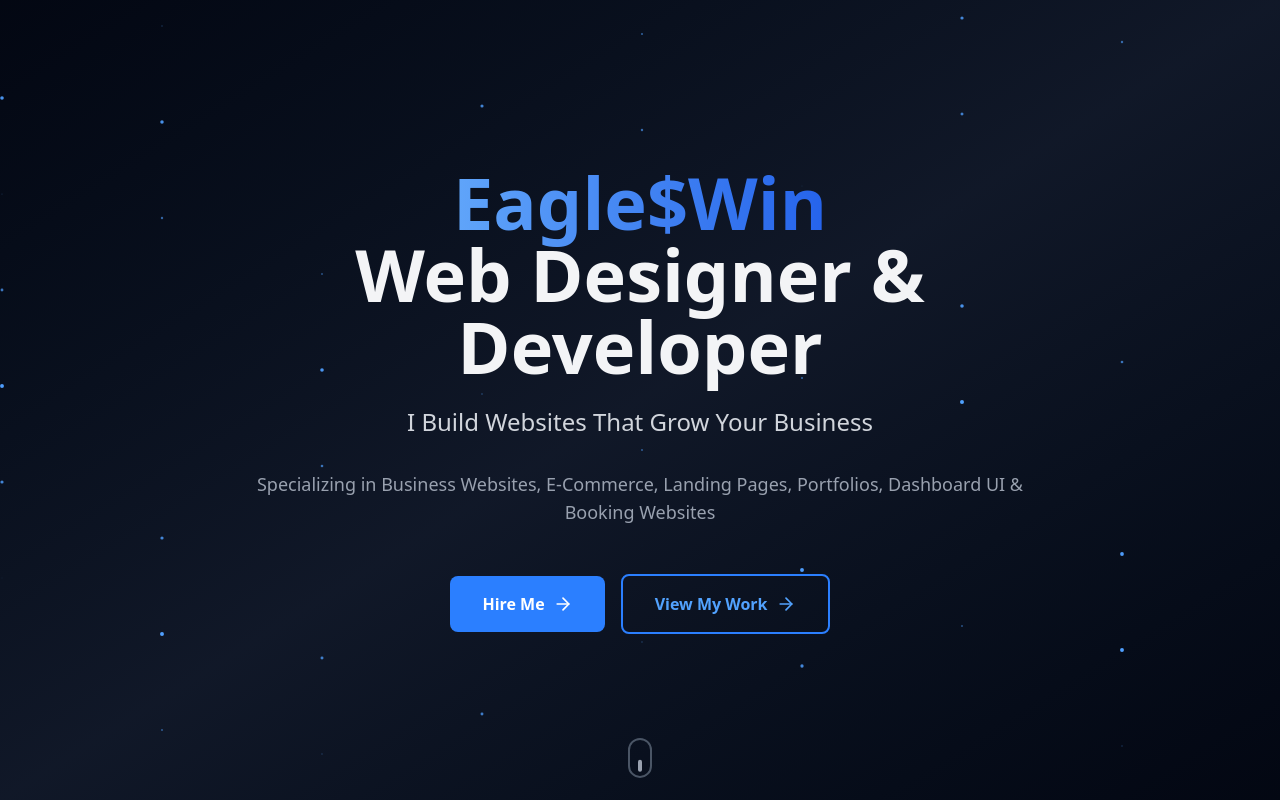
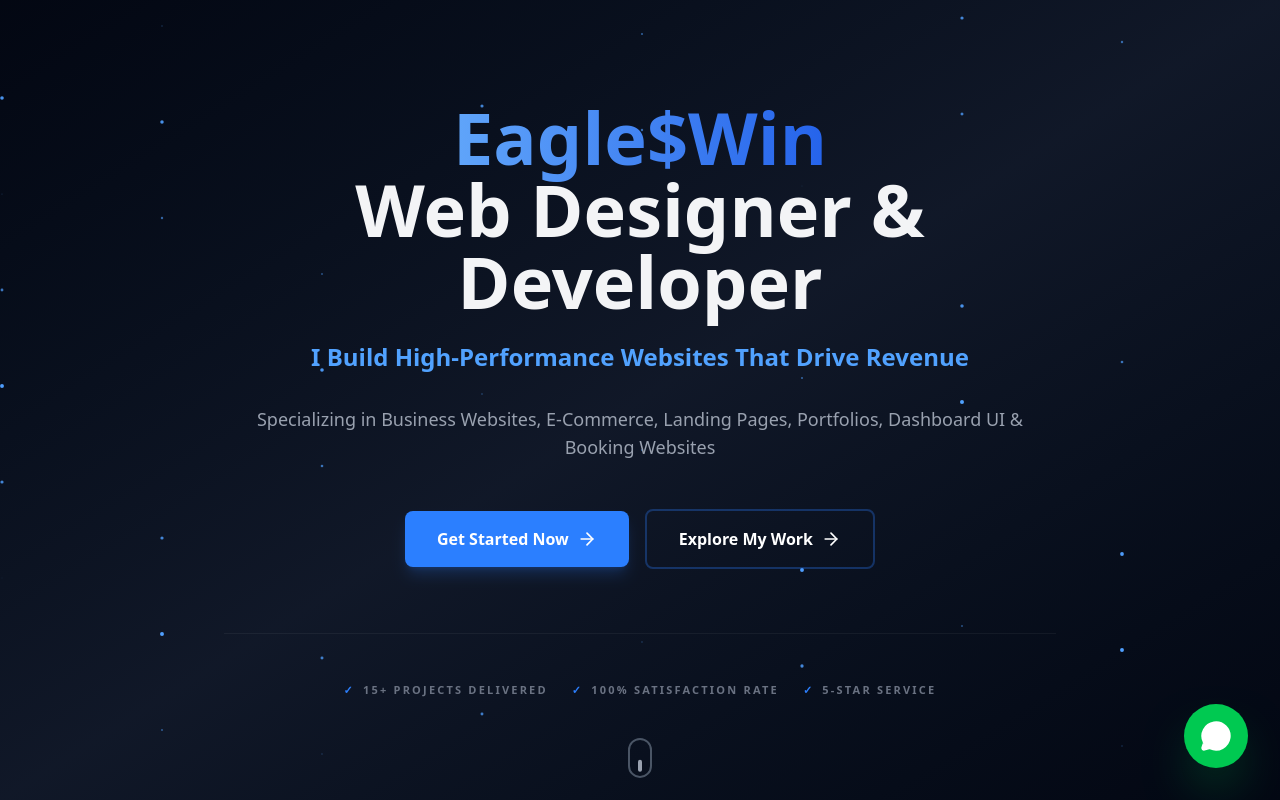
Before and after one commit to prawinreddi/eagleswin-portfolio, a Next.js app: page / in a window 1280 px wide. Shown: the top 800 px of the page. Built offline with nearby package versions, Linux system fonts and the light colour scheme.

Commit message:
High-Conversion Optimization: Trust signals, ROI-focused copy, and Floating WhatsApp CTA

```diff
--- /dev/null
+++ b/src/app/components/FloatingWhatsapp.tsx
@@ -0,0 +1,29 @@
+'use client';
+
+import { motion } from 'framer-motion';
+import { MessageCircle } from 'lucide-react';
+
+const FloatingWhatsapp = () => {
+  return (
+    <motion.a
+      href="https://wa.me/917075457159"
+      target="_blank"
+      rel="noopener noreferrer"
+      initial={{ scale: 0, opacity: 0 }}
+      animate={{ scale: 1, opacity: 1 }}
+      whileHover={{ scale: 1.1 }}
+      whileTap={{ scale: 0.9 }}
+      className="fixed bottom-8 right-8 z-[100] w-16 h-16 bg-green-500 rounded-full flex items-center justify-center text-white shadow-2xl shadow-green-500/40 cursor-pointer group"
+    >
+      <div className="absolute inset-0 bg-green-500 rounded-full animate-ping opacity-20 group-hover:hidden" />
+      <MessageCircle className="w-8 h-8 fill-white" />
+
+      {/* Tooltip */}
+      <div className="absolute right-20 bg-white text-black px-4 py-2 rounded-lg text-sm font-bold opacity-0 group-hover:opacity-100 transition-all pointer-events-none whitespace-nowrap shadow-xl">
+        Chat with me! 🚀
+      </div>
+    </motion.a>
+  );
+};
+
+export default FloatingWhatsapp;
--- a/src/app/components/Hero.tsx
+++ b/src/app/components/Hero.tsx
@@ -80,9 +80,9 @@ const Hero = () => {
             initial={{ opacity: 0, y: 20 }}
             animate={{ opacity: 1, y: 0 }}
             transition={{ duration: 0.8, delay: 0.2 }}
-            className="text-xl sm:text-2xl text-gray-300 mb-8 font-medium"
+            className="text-xl sm:text-2xl text-blue-400 mb-8 font-bold"
           >
-            I Build Websites That Grow Your Business
+            I Build High-Performance Websites That Drive Revenue
           </motion.p>
 
           <motion.p
@@ -98,7 +98,7 @@ const Hero = () => {
             initial={{ opacity: 0, y: 20 }}
             animate={{ opacity: 1, y: 0 }}
             transition={{ duration: 0.8, delay: 0.6 }}
-            className="flex flex-col sm:flex-row gap-4 justify-center items-center"
+            className="flex flex-col sm:flex-row gap-4 justify-center items-center mb-16"
           >
             <motion.button
               whileHover={{ scale: 1.05 }}
@@ -109,9 +109,9 @@ const Hero = () => {
                   contactSection.scrollIntoView({ behavior: 'smooth' });
                 }
               }}
-              className="px-8 py-4 bg-blue-500 text-white font-semibold rounded-lg hover:bg-blue-600 transition-colors flex items-center gap-2 w-full sm:w-auto justify-center cursor-pointer"
+              className="px-8 py-4 bg-blue-500 text-white font-bold rounded-lg hover:bg-blue-600 transition-colors flex items-center gap-2 w-full sm:w-auto justify-center cursor-pointer shadow-lg shadow-blue-500/20"
             >
-              Hire Me
+              Get Started Now
               <ArrowRight className="w-5 h-5" />
             </motion.button>
 
@@ -124,11 +124,29 @@ const Hero = () => {
                   projectsSection.scrollIntoView({ behavior: 'smooth' });
                 }
               }}
-              className="px-8 py-4 border-2 border-blue-500 text-blue-400 font-semibold rounded-lg hover:bg-blue-500 hover:text-white transition-all flex items-center gap-2 w-full sm:w-auto justify-center cursor-pointer"
+              className="px-8 py-4 border-2 border-blue-500/30 text-white font-bold rounded-lg hover:bg-blue-500 hover:text-white transition-all flex items-center gap-2 w-full sm:w-auto justify-center cursor-pointer"
             >
-              View My Work
+              Explore My Work
               <ArrowRight className="w-5 h-5" />
             </motion.button>
+          </motion.div>
+
+          {/* Social Proof Bar */}
+          <motion.div
+            initial={{ opacity: 0 }}
+            animate={{ opacity: 1 }}
+            transition={{ duration: 1, delay: 1 }}
+            className="flex flex-wrap justify-center gap-6 text-[11px] font-bold uppercase tracking-[0.2em] text-gray-500 border-t border-white/5 pt-12"
+          >
+            <div className="flex items-center gap-2">
+               <span className="text-blue-500">✓</span> 15+ Projects Delivered
+            </div>
+            <div className="flex items-center gap-2">
+               <span className="text-blue-500">✓</span> 100% Satisfaction Rate
+            </div>
+            <div className="flex items-center gap-2">
+               <span className="text-blue-500">✓</span> 5-Star Service
+            </div>
           </motion.div>
         </motion.div>
       </div>
--- a/src/app/components/Process.tsx
+++ b/src/app/components/Process.tsx
@@ -8,26 +8,26 @@ const Process = () => {
     {
       icon: Search,
       number: '01',
-      title: 'Discovery',
-      description: 'Understanding your business goals, target audience, and project requirements',
+      title: 'Market Analysis',
+      description: 'Analyzing your industry, competitors, and target audience to find the best growth opportunities.',
     },
     {
       icon: Lightbulb,
       number: '02',
-      title: 'Strategy',
-      description: 'Creating wireframes, design mockups, and a clear development roadmap',
+      title: 'Revenue Roadmap',
+      description: 'Crafting a strategic design and development plan focused on maximizing your conversion rates.',
     },
     {
       icon: Code,
       number: '03',
-      title: 'Development',
-      description: 'Building your website with clean code, smooth animations, and mobile-first approach',
+      title: 'Growth-Driven Build',
+      description: 'Developing a high-performance system with cutting-edge tech that scales with your business.',
     },
     {
       icon: Rocket,
       number: '04',
-      title: 'Deployment',
-      description: 'Launching with full testing, performance optimization, and post-launch support',
+      title: 'Launch & Optimization',
+      description: 'Deploying with full speed optimization, SEO, and ongoing support for continuous results.',
     },
   ];
 
--- a/src/app/components/Testimonials.tsx
+++ b/src/app/components/Testimonials.tsx
@@ -7,20 +7,20 @@ const Testimonials = () => {
   const testimonials = [
     {
       name: 'Rajesh Kumar',
-      role: 'Restaurant Owner',
-      content: 'Eagle$Win built our restaurant website in just 5 days. Professional, fast, and exactly what we needed. Highly recommended!',
+      role: 'Business Owner',
+      content: 'Our revenue increased by 30% within just 3 months of launching the new site. Eagle$Win truly understands business growth and ROI.',
       rating: 5,
     },
     {
       name: 'Priya Sharma',
-      role: 'Boutique Owner',
-      content: 'Our online store looks amazing! We started getting orders within the first week. Best investment for our business.',
+      role: 'Retail Entrepreneur',
+      content: 'A game-changer for our boutique. The e-commerce experience is so seamless that our online orders doubled in the first month!',
       rating: 5,
     },
     {
       name: 'Arun Mehta',
-      role: 'Fitness Trainer',
-      content: 'My booking website is now live and clients can book sessions anytime. Saved me hours of phone calls every week!',
+      role: 'Growth Consultant',
+      content: 'The custom dashboard UI has completely streamlined our operations. We’ve reduced manual administrative work by over 70%!',
       rating: 5,
     },
   ];
--- a/src/app/layout.tsx
+++ b/src/app/layout.tsx
@@ -8,13 +8,21 @@ const montserrat = Montserrat({
 });
 
 export const metadata: Metadata = {
-  title: "Eagle$Win - Web Designer & Developer",
-  description: "I Build Websites That Grow Your Business - Specializing in Business Websites, E-Commerce, Landing Pages, Portfolios, Dashboard UI & Booking Websites",
-  keywords: "web designer, web developer, business websites, e-commerce, landing pages, portfolio, dashboard, booking websites",
+  title: "Eagle$Win | High-Performance Web Development & Design",
+  description: "I Build High-Performance Websites That Drive Revenue. Specializing in Business Websites, E-Commerce, Landing Pages, Dashboards & Booking Systems. 100% Satisfaction Guaranteed.",
+  keywords: "web designer India, next.js developer, freelance web developer, e-commerce developer, business website designer, landing page expert, Eagle$Win",
+  authors: [{ name: "Eagle$Win" }],
   openGraph: {
-    title: "Eagle$Win - Web Designer & Developer",
-    description: "I Build Websites That Grow Your Business",
+    title: "Eagle$Win | High-Performance Web Development",
+    description: "I Build High-Performance Websites That Drive Revenue.",
     type: "website",
+    url: "https://eagleswin-portfolio.vercel.app",
+    siteName: "Eagle$Win Portfolio",
+  },
+  twitter: {
+    card: "summary_large_image",
+    title: "Eagle$Win | Web Development & Design",
+    description: "Building websites that grow your business.",
   },
 };
 
--- a/src/app/page.tsx
+++ b/src/app/page.tsx
@@ -7,6 +7,7 @@ import Testimonials from './components/Testimonials';
 import FAQ from './components/FAQ';
 import Contact from './components/Contact';
 import Footer from './components/Footer';
+import FloatingWhatsapp from './components/FloatingWhatsapp';
 
 export default function Home() {
   return (
@@ -20,6 +21,7 @@ export default function Home() {
       <FAQ />
       <Contact />
       <Footer />
+      <FloatingWhatsapp />
     </div>
   );
 }
```
Also changed, not shown: public/robots.txt (added).
